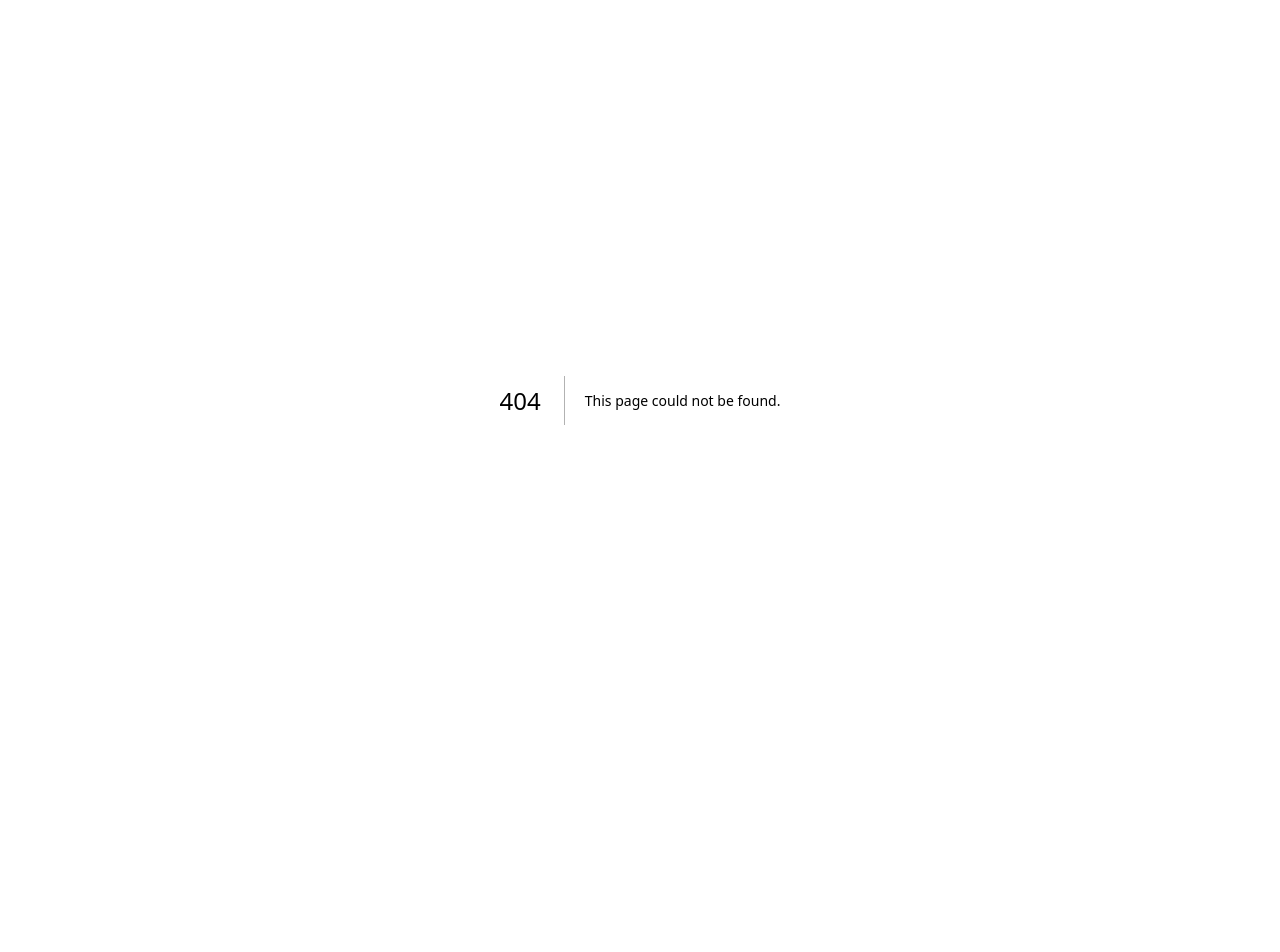
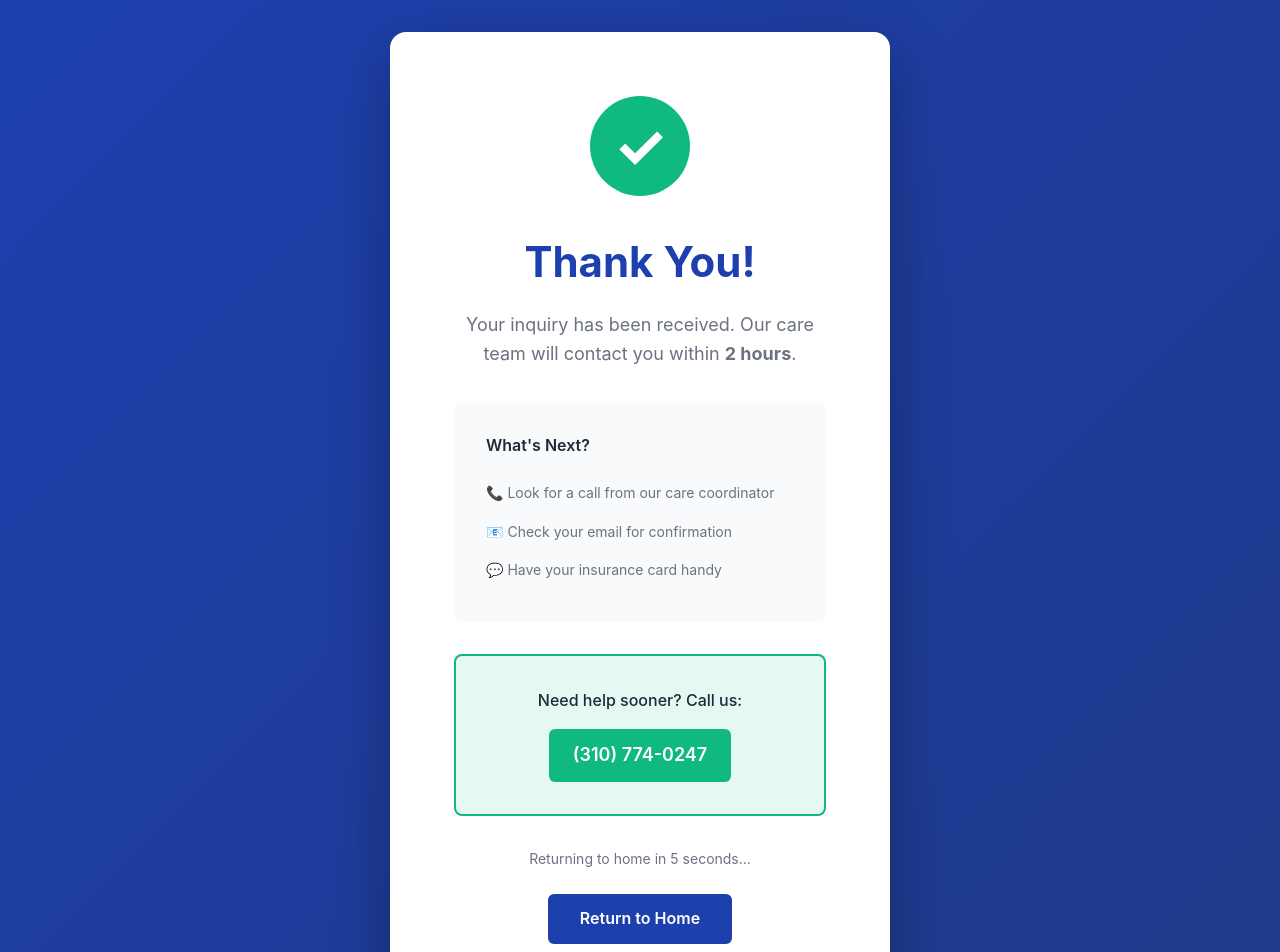
Before and after one commit to carnationhhc-netizen/Carnation, a Next.js app: page /thank-you in a window 1280 px wide. Before the commit this address had no page. Shown: the top 952 px of the page. Before the commit the page ends 800 px from the top, so only its background shows below. Built offline with nearby package versions, Linux system fonts and the light colour scheme.

Commit message:
Fix: Add thank-you page and simplify form submission logic

```diff
--- /dev/null
+++ b/pages/thank-you.js
@@ -0,0 +1,66 @@
+import { useEffect, useState } from 'react'
+import Head from 'next/head'
+import styles from '../styles/ThankYou.module.css'
+
+export default function ThankYou() {
+  const [countdown, setCountdown] = useState(10)
+
+  useEffect(() => {
+    const interval = setInterval(() => {
+      setCountdown(prev => {
+        if (prev <= 1) {
+          window.location.href = '/'
+          return 0
+        }
+        return prev - 1
+      })
+    }, 1000)
+
+    return () => clearInterval(interval)
+  }, [])
+
+  return (
+    <>
+      <Head>
+        <title>Thank You - Carnation Home Health Care</title>
+        <meta name="description" content="Your inquiry has been received." />
+      </Head>
+
+      <div className={styles.container}>
+        <div className={styles.content}>
+          <div className={styles.checkmark}>✓</div>
+
+          <h1>Thank You!</h1>
+
+          <p className={styles.message}>
+            Your inquiry has been received. Our care team will contact you within <strong>2 hours</strong>.
+          </p>
+
+          <div className={styles.details}>
+            <h3>What's Next?</h3>
+            <ul>
+              <li>📞 Look for a call from our care coordinator</li>
+              <li>📧 Check your email for confirmation</li>
+              <li>💬 Have your insurance card handy</li>
+            </ul>
+          </div>
+
+          <div className={styles.contact}>
+            <p>Need help sooner? Call us:</p>
+            <a href="tel:+13107740247" className={styles.phone}>
+              (310) 774-0247
+            </a>
+          </div>
+
+          <p className={styles.redirect}>
+            Returning to home in {countdown} seconds...
+          </p>
+
+          <a href="/" className={styles.button}>
+            Return to Home
+          </a>
+        </div>
+      </div>
+    </>
+  )
+}
--- /dev/null
+++ b/styles/ThankYou.module.css
@@ -0,0 +1,152 @@
+.container {
+  min-height: 100vh;
+  background: linear-gradient(135deg, var(--primary-color) 0%, var(--primary-dark) 100%);
+  display: flex;
+  align-items: center;
+  justify-content: center;
+  padding: 2rem;
+}
+
+.content {
+  background: white;
+  padding: 4rem;
+  border-radius: 16px;
+  box-shadow: 0 20px 60px rgba(0, 0, 0, 0.3);
+  max-width: 500px;
+  text-align: center;
+  animation: slideIn 0.6s ease;
+}
+
+@keyframes slideIn {
+  from {
+    opacity: 0;
+    transform: translateY(20px);
+  }
+  to {
+    opacity: 1;
+    transform: translateY(0);
+  }
+}
+
+.checkmark {
+  width: 100px;
+  height: 100px;
+  background: var(--accent-color);
+  color: white;
+  border-radius: 50%;
+  display: flex;
+  align-items: center;
+  justify-content: center;
+  font-size: 60px;
+  margin: 0 auto 2rem;
+  font-weight: bold;
+  animation: scaleIn 0.7s cubic-bezier(0.34, 1.56, 0.64, 1);
+}
+
+@keyframes scaleIn {
+  0% {
+    transform: scale(0);
+  }
+  50% {
+    transform: scale(1.1);
+  }
+  100% {
+    transform: scale(1);
+  }
+}
+
+.content h1 {
+  font-size: 42px;
+  color: var(--primary-color);
+  margin-bottom: 1rem;
+  font-weight: 700;
+}
+
+.message {
+  font-size: 18px;
+  color: var(--text-light);
+  margin-bottom: 2rem;
+  line-height: 1.6;
+}
+
+.details {
+  background: var(--bg-light);
+  padding: 2rem;
+  border-radius: 8px;
+  margin-bottom: 2rem;
+  text-align: left;
+}
+
+.details h3 {
+  font-size: 16px;
+  color: var(--text-dark);
+  margin-bottom: 1rem;
+  font-weight: 600;
+}
+
+.details ul {
+  list-style: none;
+  margin: 0;
+  padding: 0;
+}
+
+.details li {
+  padding: 0.5rem 0;
+  color: var(--text-light);
+  font-size: 14px;
+}
+
+.contact {
+  background: rgba(16, 185, 129, 0.1);
+  padding: 2rem;
+  border-radius: 8px;
+  margin-bottom: 2rem;
+  border: 2px solid var(--accent-color);
+}
+
+.contact p {
+  color: var(--text-dark);
+  margin-bottom: 1rem;
+  font-weight: 500;
+}
+
+.phone {
+  display: inline-block;
+  background: var(--accent-color);
+  color: white;
+  padding: 0.75rem 1.5rem;
+  border-radius: 6px;
+  font-weight: 600;
+  font-size: 18px;
+  transition: all 0.2s;
+  text-decoration: none;
+}
+
+.phone:hover {
+  background: #059669;
+  transform: scale(1.05);
+  box-shadow: 0 4px 12px rgba(16, 185, 129, 0.3);
+}
+
+.redirect {
+  color: var(--text-light);
+  font-size: 14px;
+  margin-bottom: 1.5rem;
+}
+
+.button {
+  display: inline-block;
+  background: var(--primary-color);
+  color: white;
+  padding: 0.75rem 2rem;
+  border-radius: 6px;
+  font-weight: 600;
+  text-decoration: none;
+  transition: all 0.2s;
+}
+
+.button:hover {
+  background: var(--primary-dark);
+  transform: translateY(-2px);
+  box-shadow: 0 4px 12px rgba(30, 64, 175, 0.3);
+}
```
Also changed, not shown: pages/index.js (+7 -23 lines).
